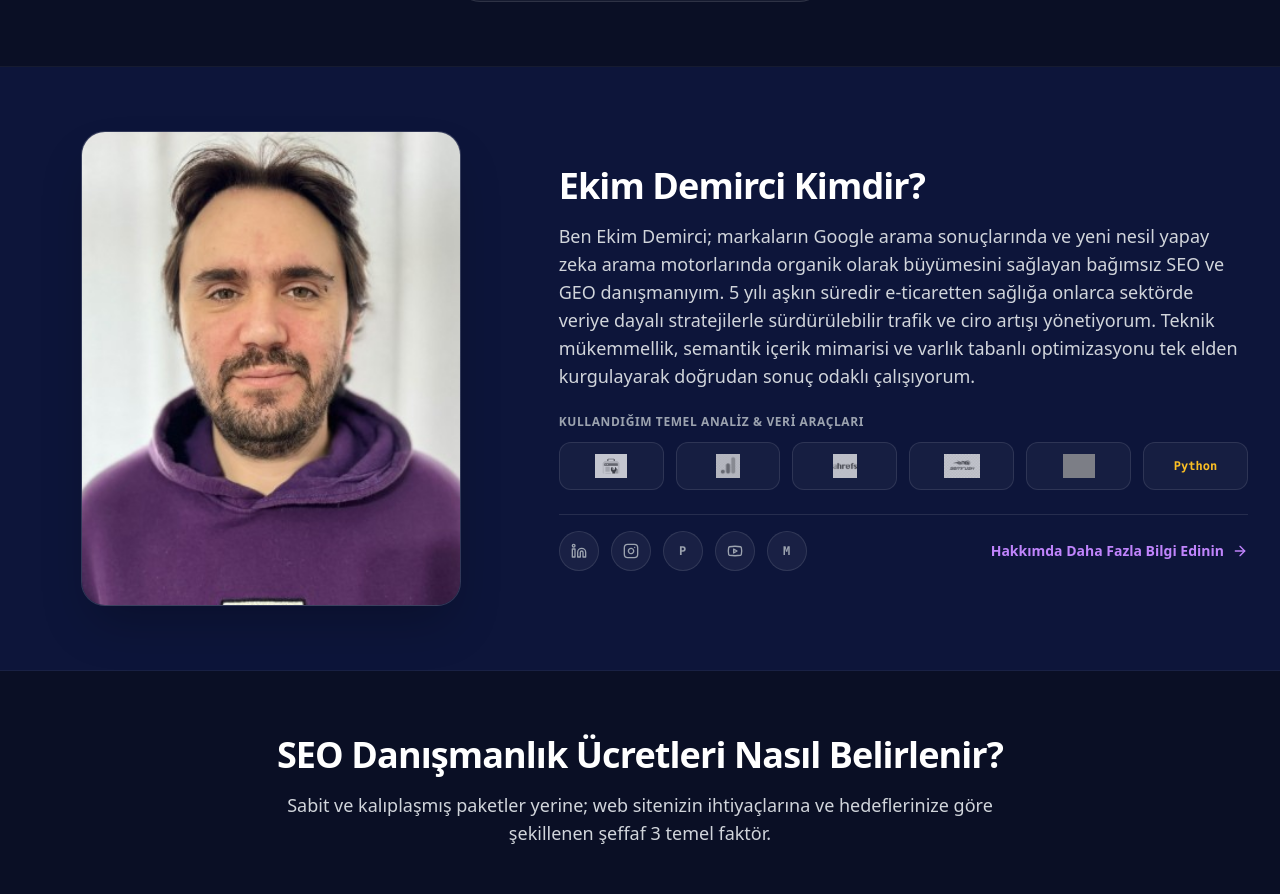
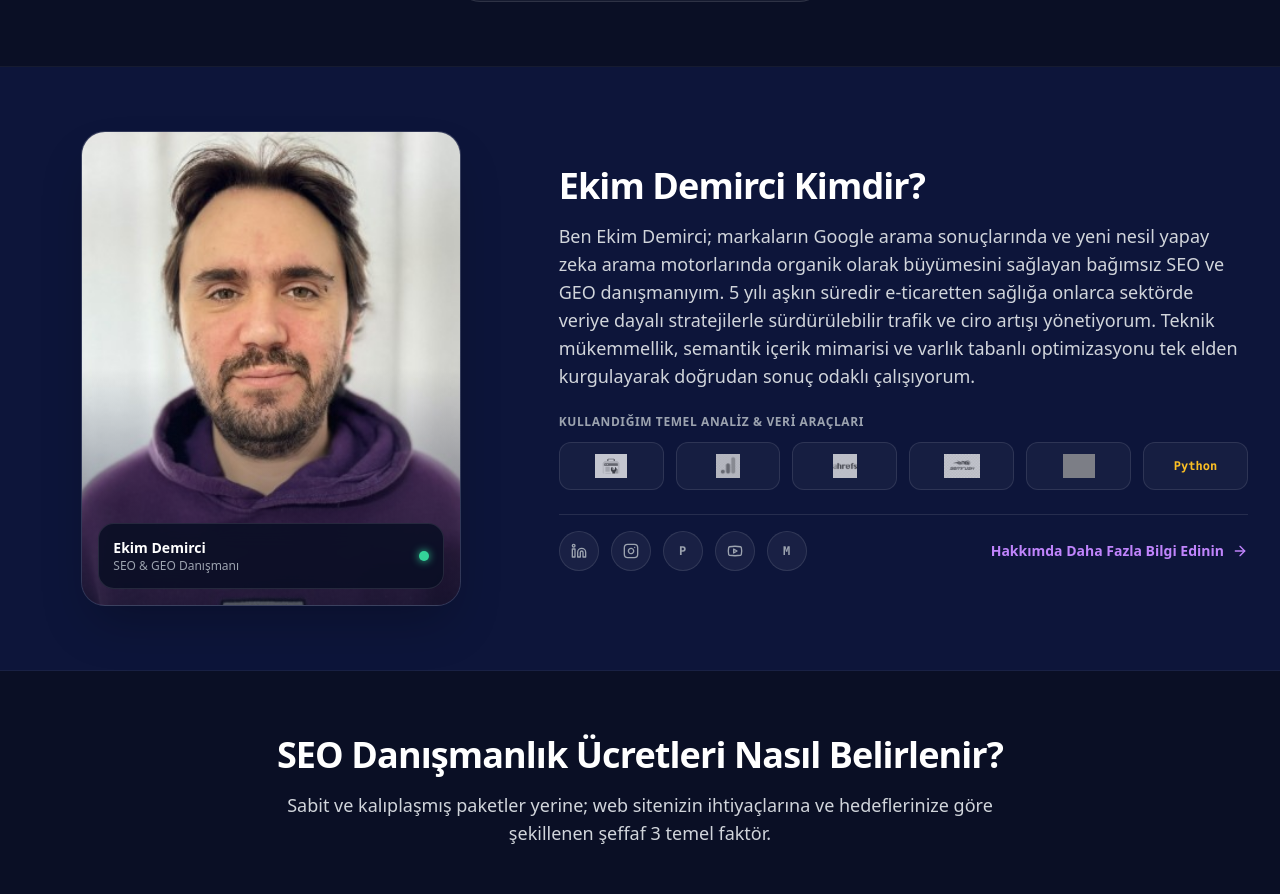
Before and after one commit to exburn35/ekimdemirci, a Next.js app: page / in a window 1280 px wide. Shown: the part 4925-5819 px from the top of the page. Built offline with nearby package versions, Linux system fonts and the light colour scheme; grey boxes are pictures that could not be loaded.

Commit message:
feat: ensure ekim.jpg renders in about section photo card

```diff
--- a/components/home/HomeAboutPreview.tsx
+++ b/components/home/HomeAboutPreview.tsx
@@ -16,12 +16,7 @@ const tools = [
 
 export default function HomeAboutPreview() {
   const webpPath = path.join(process.cwd(), "public", "ekim-demirci.webp");
-  const jpgPath = path.join(process.cwd(), "public", "ekim.jpg");
-  const photoSrc = fs.existsSync(webpPath)
-    ? "/ekim-demirci.webp"
-    : fs.existsSync(jpgPath)
-    ? "/ekim.jpg"
-    : null;
+  const photoSrc = fs.existsSync(webpPath) ? "/ekim-demirci.webp" : "/ekim.jpg";
 
   const defaultBio = "Ben Ekim Demirci; markaların Google arama sonuçlarında ve yeni nesil yapay zeka arama motorlarında organik olarak büyümesini sağlayan bağımsız SEO ve GEO danışmanıyım. 5 yılı aşkın süredir e-ticaretten sağlığa onlarca sektörde veriye dayalı stratejilerle sürdürülebilir trafik ve ciro artışı yönetiyorum. Teknik mükemmellik, semantik içerik mimarisi ve varlık tabanlı optimizasyonu tek elden kurgulayarak doğrudan sonuç odaklı çalışıyorum.";
 
@@ -29,34 +24,26 @@ export default function HomeAboutPreview() {
     <section className="bg-[#0d153a] border-b border-white/5 py-12 md:py-16 relative">
       <div className="max-w-7xl mx-auto px-4 sm:px-6 lg:px-8">
         <div className="grid grid-cols-1 lg:grid-cols-12 gap-10 lg:gap-12 items-center">
-          {/* Sol Kolon: Fotoğraf veya Baş Harfli (ED) Şık Avatar Fallback'i */}
+          {/* Sol Kolon: Fotoğraf Kartı */}
           <div className="lg:col-span-5 flex justify-center">
-            <div className="relative w-full max-w-[380px] aspect-[4/5] rounded-3xl overflow-hidden border border-white/10 bg-gradient-to-b from-white/10 to-white/5 shadow-2xl flex items-center justify-center">
-              {photoSrc ? (
+            <div className="relative w-full max-w-[380px] aspect-[4/5] rounded-3xl overflow-hidden border border-white/10 bg-gradient-to-b from-white/10 to-white/5 shadow-2xl group flex items-center justify-center">
+              <div className="absolute inset-0 bg-gradient-to-t from-[#0a0f25] via-transparent to-transparent z-10 opacity-70" />
               <Image
                 src={photoSrc}
                 alt="SEO ve GEO Danışmanı Ekim Demirci"
                 fill
                 sizes="(max-width: 768px) 100vw, (max-width: 1200px) 50vw, 380px"
-                  className="object-cover object-top"
+                className="object-cover object-top transition-transform duration-700 group-hover:scale-105"
               />
-              ) : (
-                <div className="relative z-10 flex flex-col items-center justify-center p-8 text-center select-none">
-                  <div className="w-28 h-28 rounded-3xl bg-gradient-to-tr from-purple-600 via-indigo-600 to-blue-500 p-1 shadow-[0_0_40px_rgba(139,92,246,0.3)] mb-5 flex items-center justify-center">
-                    <div className="w-full h-full rounded-[22px] bg-[#0d153a] flex items-center justify-center">
-                      <span className="text-3xl font-extrabold bg-gradient-to-r from-purple-400 via-blue-400 to-emerald-400 bg-clip-text text-transparent">
-                        ED
-                      </span>
+
+              {/* Fotoğraf kartı üzerindeki alt rozet */}
+              <div className="absolute bottom-4 left-4 right-4 z-20 p-3.5 rounded-2xl bg-[#0a0f25]/90 backdrop-blur-md border border-white/10 flex items-center justify-between">
+                <div>
+                  <div className="text-sm font-bold text-white">Ekim Demirci</div>
+                  <div className="text-xs text-gray-400">SEO & GEO Danışmanı</div>
                 </div>
+                <div className="w-2.5 h-2.5 rounded-full bg-emerald-400 shadow-[0_0_8px_#34d399]" />
               </div>
-                  <div className="text-xl font-bold text-white mb-1">
-                    Ekim Demirci
-                  </div>
-                  <div className="text-xs font-semibold text-purple-300">
-                    SEO & GEO Danışmanı
-                  </div>
-                </div>
-              )}
             </div>
           </div>
 
--- a/components/home/HomeHero.tsx
+++ b/components/home/HomeHero.tsx
@@ -6,12 +6,7 @@ import { ArrowRight, CheckCircle2, ShieldCheck, Zap } from "lucide-react";
 
 export default function HomeHero() {
   const webpPath = path.join(process.cwd(), "public", "ekim-demirci.webp");
-  const jpgPath = path.join(process.cwd(), "public", "ekim.jpg");
-  const photoSrc = fs.existsSync(webpPath)
-    ? "/ekim-demirci.webp"
-    : fs.existsSync(jpgPath)
-    ? "/ekim.jpg"
-    : null;
+  const photoSrc = fs.existsSync(webpPath) ? "/ekim-demirci.webp" : "/ekim.jpg";
 
   return (
     <section className="relative bg-[#0a0f25] border-b border-white/5 pt-28 pb-12 md:pt-36 md:pb-16 overflow-hidden">
```
Lines whose indentation alone changed are shown as unchanged.
